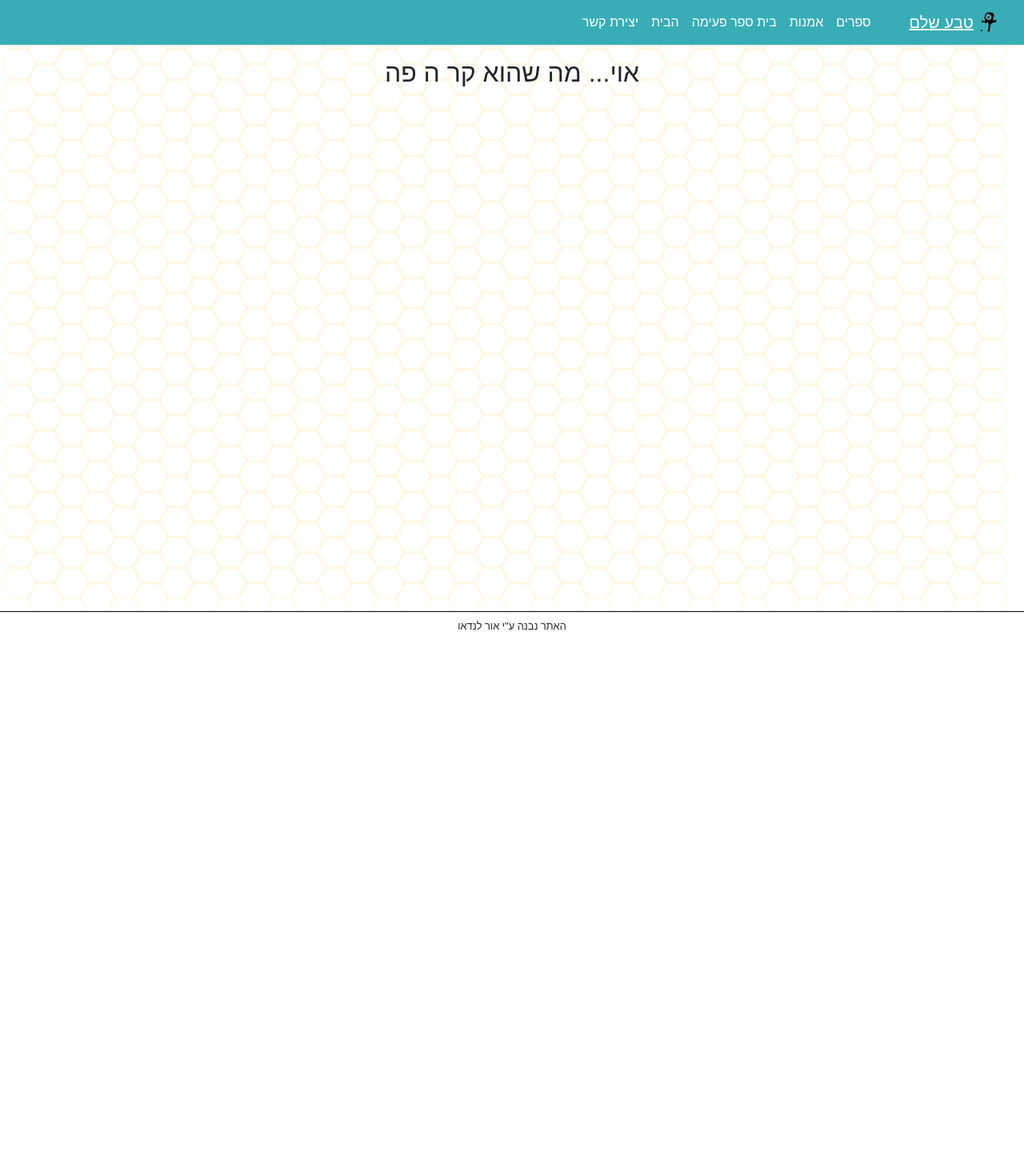
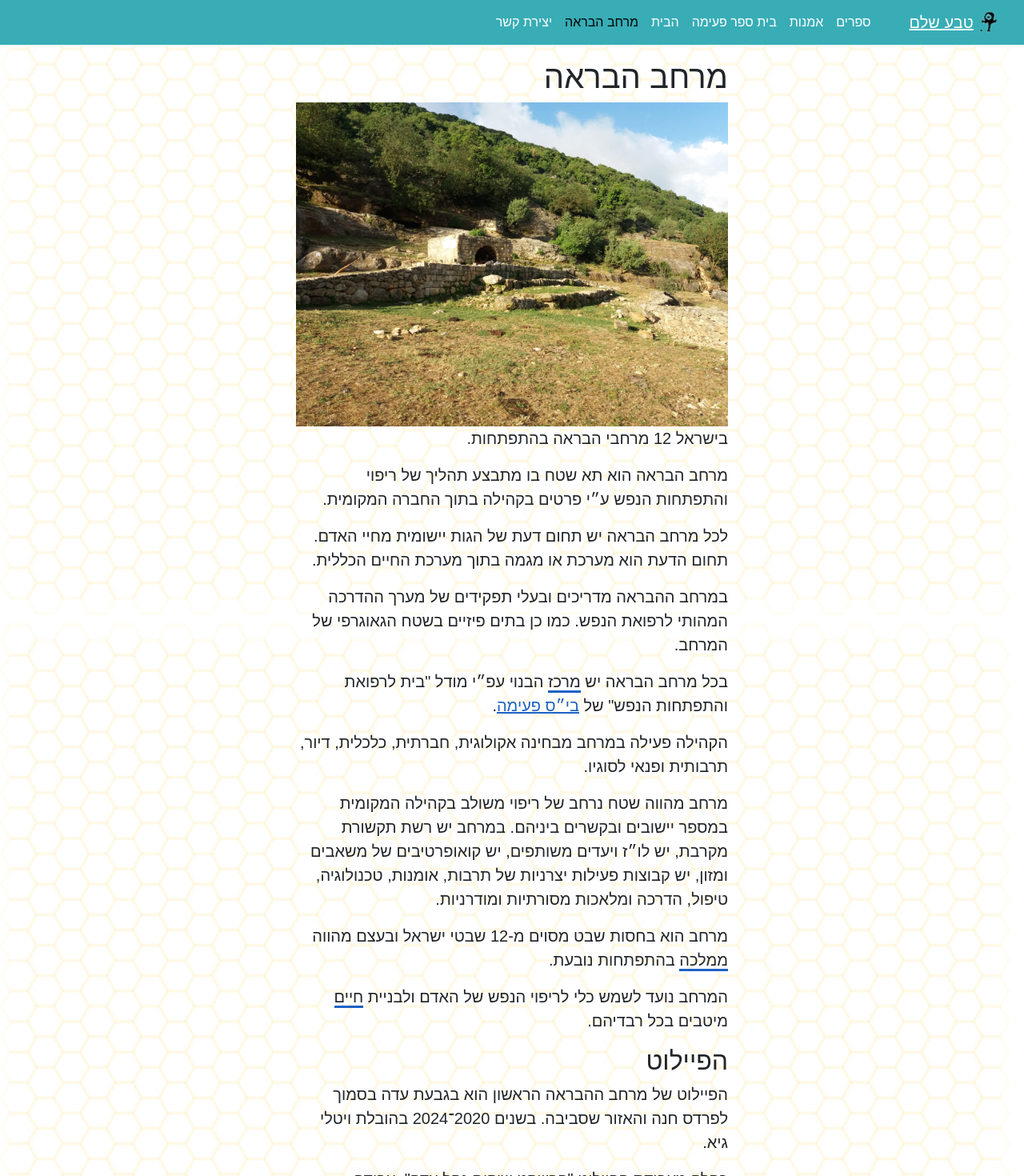
Before and after one commit to teva-shalem/main-gateway, a Vue app: page /healing-space in a window 1280 px wide. Shown: the top 1470 px of the page at 80% size. Before the commit the page ends 800 px from the top, so only its background shows below. Built offline with nearby package versions, Linux system fonts and the light colour scheme; what vue-easy-lightbox would draw is missing.

Commit message:
Healing Space

```diff
--- a/src/components/MainNavigation.vue
+++ b/src/components/MainNavigation.vue
@@ -9,6 +9,7 @@
       <b-nav-item to="/art">אמנות</b-nav-item>
       <b-nav-item to="/school">בית ספר פעימה</b-nav-item>
       <b-nav-item to="/home">הבית</b-nav-item>
+      <b-nav-item to="/healing-space">מרחב הבראה</b-nav-item>
       <b-nav-item to="/contact">יצירת קשר</b-nav-item>
     </b-navbar-nav>
   </b-collapse>
--- a/src/content/drash.json
+++ b/src/content/drash.json
@@ -22,5 +22,11 @@
   "contactPhone": "דוד 052-3466027",
   "heart": "לב מסע החיים. החווה הסובייקטיבי/ת במציאות",
   "shalemKingdom": "בית שלישי של ממלכת ישראל",
-  "flock": "60 ריבוא בני ישראל רובם מתמודדים נפשית ובעלי תובנה משיחית"
+  "flock": "60 ריבוא בני ישראל רובם מתמודדים נפשית ובעלי תובנה משיחית",
+  "miyun": "עבודה מנטלית",
+  "iiyun": "עבודה נפשית",
+  "diyun": "עבודת מידות",
+  "center": "עוגן להתמרת משאבי אדם ליכולות מהותיות",
+  "kingdom": "התארגנות אזרחית של היבנות הדדית של שליחות וכלכלה",
+  "life": "מענה מספק לצרכי הגוף־נפש־רוח של האדם"
 }
--- a/src/router/index.ts
+++ b/src/router/index.ts
@@ -28,6 +28,12 @@ const routes: Array<RouteConfig> = [
     name     : 'הבית',
     component: () => import(/* webpackChunkName: "building" */ '../views/Building.vue'),
   },
+
+  {
+    path     : '/healing-space',
+    name     : 'מרחב הבראה',
+    component: () => import(/* webpackChunkName: "healingSpace" */ '../views/HealingSpace.vue'),
+  },
   {
     path     : '/contact',
     name     : 'יצירת קשר',
--- a/src/views/Building.vue
+++ b/src/views/Building.vue
@@ -8,7 +8,9 @@
 
         <h2>בית לרפואת והתפתחות הנפש</h2>
         <h2>מודל יזמי חברתי מרפא</h2>
-        <p>הבית בנוי מ־3 קומות פעילות בהן שטחי מגורים ושטחים ציבוריים. בכל קומה יש שותף שהוא מדריך ויזם עצמאי אשר גר בקומה ומפעיל אותה. לבניין יש קופה משותפת ויחידה עסקית משותפת. בבניין יש בין 1 ל־3 חדרי סאבלט לדייר ל־3 חודשים. הדייר הוא מתמודד בתהליך שיקום. עיקר תכנית השיקום היא תעסוקה מרפאת, שיחה בגובה העיניים, מדריכים בעלי נסיון אישי וחממה יזמית לפיתוח יכולות אישיות. בבניין בין 5 ל־10 תפקידי עבודה של תחומים שונים להולכים בדרך ריפוי הנפש התעסוקתית.</p>
+        <p>הבית בנוי על מודל של התמרת ידע ללימוד ע"י חוג <DrashTooltip term="miyun">מיון</DrashTooltip>, <DrashTooltip term="iiyun">עיון</DrashTooltip> ו<DrashTooltip term="diyun">דיון</DrashTooltip> בשלוש קומות נפרדות.</p>
+        <p>שלש הקומות הן פעילות ובהן שטחי מגורים ושטחים ציבוריים. בכל קומה יש שותף שהוא מדריך ויזם עצמאי אשר גר בקומה ומפעיל אותה. לבניין יש קופה משותפת ויחידה עסקית משותפת.</p>
+        <p> בבניין יש בין 1 ל־3 חדרי סאבלט לדיירים ל־3 חודשים. הדייר הוא מתמודד בתהליך שיקום. עיקר תכנית השיקום היא תעסוקה מרפאת, שיחה בגובה העיניים, מדריכים בעלי נסיון אישי וחממה יזמית לפיתוח יכולות אישיות. בבניין בין 5 ל־10 תפקידי עבודה של תחומים שונים להולכים בדרך ריפוי הנפש התעסוקתית.</p>
         <p>הבניין מהווה מרכז קהילתי של בית ספר פעימה ושל שכונת התקווה ודרום תל אביב. הוא עוסק בהגות יישומית של דרך הפעימה ותורת החיים בשילוב עם כלכלה ומציאות. הבניין מציע מענה נפשי, תעסוקתי, דיור וחברה לאדם ולקהילה. השאיפה היא ליצור רשת של בניינים, חוות, והקהילות שביניהן.</p>
         <hr />
         <h2>פעילות</h2>
@@ -26,8 +28,8 @@
 
         <p>מוזמנים ליצור קשר <DrashTooltip term="contactPhone">בוואטצאפ</DrashTooltip>.</p>
 
-        <h3>הסדנא</h3>
-        <p>לימוד הפעימה מתבצע דרך מפגש חברי פתוח קשוב בעל תכנים רבים ומגוונים מחיי היומיום וריפוי הנפש. משלב שיחה, תנועה ויצירה. המפגש מתקיים כל ימי שני, שלישי ורביעי מאחת בצהריים עד שש בערב. תשלום ב־DANA (תרומה על פי ראות הנותן). הקבוצה מונחית על ידי דוד.</p>
+        <h3>חוג העיון</h3>
+        <p>לימוד הפעימה מתבצע דרך מפגש חברי פתוח קשוב בעל תכנים רבים ומגוונים מחיי היומיום וריפוי הנפש. החוג מעמיק בסוד האותיות העבריות ככלים אלכימיים להתמרת רוח לחומר. הוא שואף לבנות גוף ידע של בריאת מציאות בעזרת אותיות בשילוב שיחה, תנועה ויצירה. המפגש מתקיים כל ימי שני, שלישי ורביעי מאחת בצהריים עד שש בערב. תשלום ב־DANA (תרומה על פי ראות הנותן). הקבוצה מונחית על ידי דוד.</p>
 
         <hr />
 
@@ -54,18 +56,16 @@
 
         <p><strong>קומת הגג</strong> אחראית על טכנולוגיה, לוגיסטיקה, תקציב, יזמות, חשיבה ותכנון לעתיד. פתרון בעיות.</p>
         <p><strong>קומת הלב</strong> היא הבית ספר לנפש. אחראית על הדרכות, תנועה ויצירה, יחסי אנוש, אתיקה וגישור וריפוי והתפתחות.</p>
-        <p><strong>קומת הבטן</strong> היא המטבח המרכזי של הבניין בה נמצא נמצא עסק של מזון (קונדיטוריה־מאפיה) וקפה ביתי בחצר לבאי הבניין. היא דואגת לנקיון, תחזוקה וגינון בבניין</p>
+        <p><strong>קומת הבטן</strong> היא המטבח המרכזי של הבניין בה נמצא עסק של מזון (קונדיטוריה־מאפיה) וקפה ביתי בחצר לבאי הבניין. היא דואגת לנקיון, תחזוקה וגינון בבניין</p>
 
         <hr />
 
         <h2>יזמויות הבית</h2>
 
-        <p>היזמויות הן על פי המודל החדש של בריאות הנפש כלומר סיפוק הצרכים הבסיסיים למכלול נפש בריאה ופיתוח האדם למכלול של נפש בוראת. הקשבה לצרכים האנושיים והחברתיים וחיבור חכם בין צורך למענה באוכלוסיה.</p>
-
+        <p>היזמויות הן על פי המודל החדש של בריאות הנפש כלומר סיפוק הצרכים הבסיסיים למכלול נפש בריאה ופיתוח האדם למכלול של נפש בוראת.</p>
+        <p>הקשבה לצרכים האנושיים והחברתיים וחיבור חכם בין צורך למענה באוכלוסיה.</p>
         <p>אופטימיזציה של זמנים, משאבים, לוגיסטיקה בצורה שיתופית בין אנשים וארגונים.</p>
-
         <p>בירור משאבי האדם כלומר כשרונות ויכולות אישיות של האדם וחיזוקם, מינוף משאבים אלו ליכולות כלכליות התורמות להתפתחות האישית־נפשית של האדם.</p>
-
         <p>עידוד יצירתיות וחשיבה מחוץ לקופסא, מציאת פתרונות יעילים, והתמרת משבר לצמיחה</p>
 
         <hr />
--- /dev/null
+++ b/src/views/HealingSpace.vue
@@ -0,0 +1,41 @@
+<template>
+  <b-container class="building">
+    <b-row>
+      <b-col xl="6" lg="7" md="9" class="mx-auto mt-3">
+        <h1>מרחב הבראה</h1>
+
+        <b-img fluid class="w-100" src="/img/space-healing.jpg" />
+
+        <p>בישראל 12 מרחבי הבראה בהתפתחות.</p>
+        <p>מרחב הבראה הוא תא שטח בו מתבצע תהליך של ריפוי והתפתחות הנפש ע״י פרטים בקהילה בתוך החברה המקומית.</p>
+        <p>לכל מרחב הבראה יש תחום דעת של הגות יישומית מחיי האדם. תחום הדעת הוא מערכת או מגמה בתוך מערכת החיים הכללית.</p>
+        <p>במרחב ההבראה מדריכים ובעלי תפקידים של מערך ההדרכה המהותי לרפואת הנפש. כמו כן בתים פיזיים בשטח הגאוגרפי של המרחב.</p>
+        <p>בכל מרחב הבראה יש <DrashTooltip term="center">מרכז</DrashTooltip> הבנוי עפ״י מודל "בית לרפואת והתפתחות הנפש" של <b-link to="/school">בי״ס פעימה</b-link>.</p>
+        <p>הקהילה פעילה במרחב מבחינה אקולוגית, חברתית, כלכלית, דיור, תרבותית ופנאי לסוגיו.</p>
+        <p>מרחב מהווה שטח נרחב של ריפוי משולב בקהילה המקומית במספר יישובים ובקשרים ביניהם. במרחב יש רשת תקשורת מקרבת, יש לו״ז ויעדים משותפים, יש קואופרטיבים של משאבים ומזון, יש קבוצות פעילות יצרניות של תרבות, אומנות, טכנולוגיה, טיפול, הדרכה ומלאכות מסורתיות ומודרניות.</p>
+        <p>מרחב הוא בחסות שבט מסוים מ-12 שבטי ישראל ובעצם מהווה <DrashTooltip term="kingdom">ממלכה</DrashTooltip> בהתפתחות נובעת.</p>
+        <p>המרחב נועד לשמש כלי לריפוי הנפש של האדם ולבניית <DrashTooltip term="life">חיים</DrashTooltip> מיטבים בכל רבדיהם.</p>
+
+        <h2>הפיילוט</h2>
+
+        <p>הפיילוט של מרחב ההבראה הראשון הוא בגבעת עדה בסמוך לפרדס חנה והאזור שסביבה. בשנים 2020־2024 בהובלת ויטלי גיא.</p>
+        <p>כחלק מעבודת הפיילוט "פרוייקט שיקום נחל עדה": עבודה אקולוגית, עבודת נוי בתוך הישוב, שילוט ושימור אתרים היסטוריים, העמקת קשר בין אנשים מישובים שונים וחיזוק החיבור לטבע.</p>
+
+      </b-col>
+    </b-row>
+
+  </b-container>
+</template>
+
+<script lang="ts">
+import DrashTooltip  from '@/components/DrashTooltip.vue'
+// import {getMetaInfo} from '@/utils/getMetaInfo'
+
+export default {
+  // metaInfo: getMetaInfo('school'),
+  components: {DrashTooltip}
+}
+</script>
+
+<style lang="scss">
+</style>
```
Also changed, not shown: public/img/space-healing.jpg (added).
